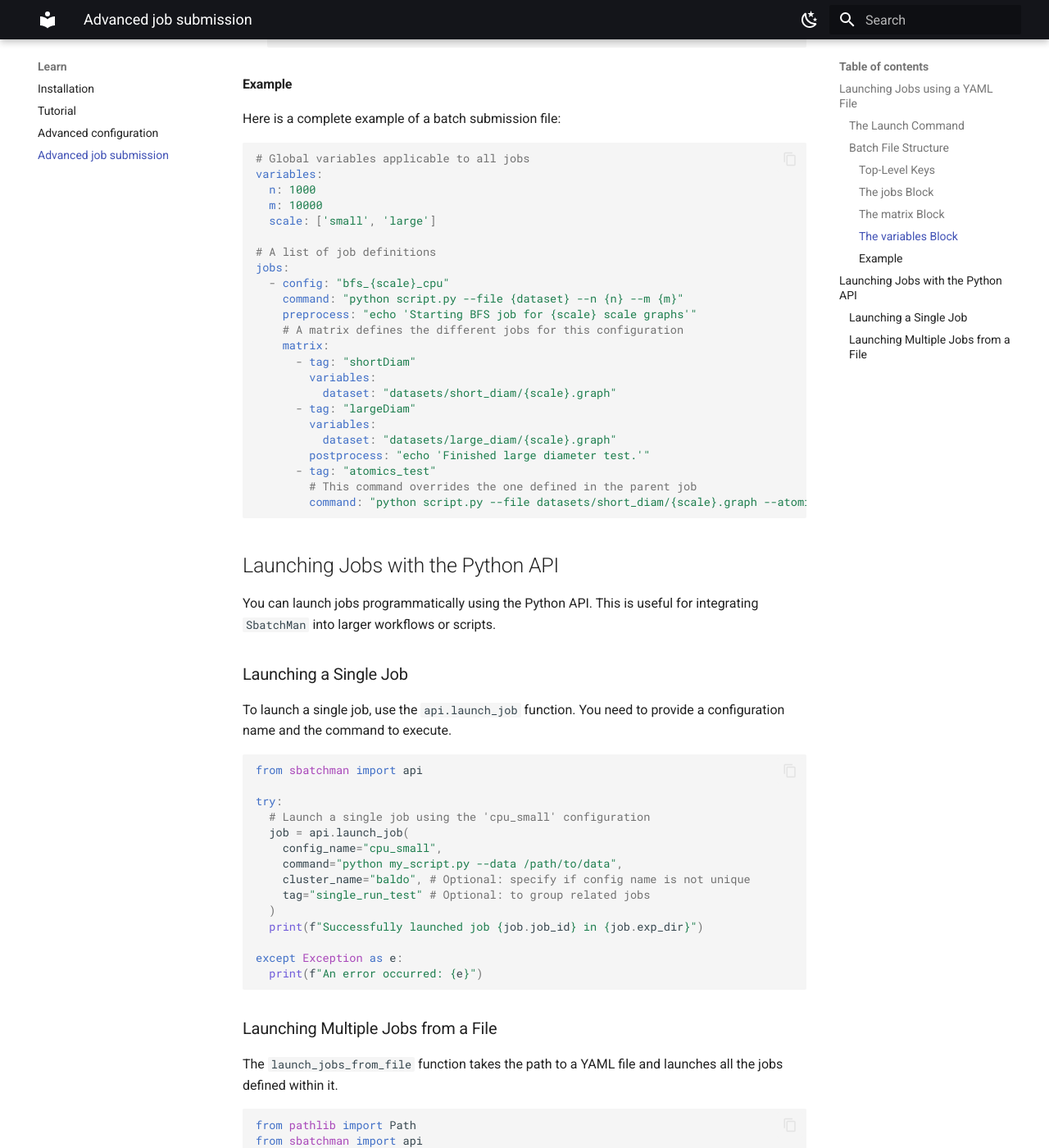
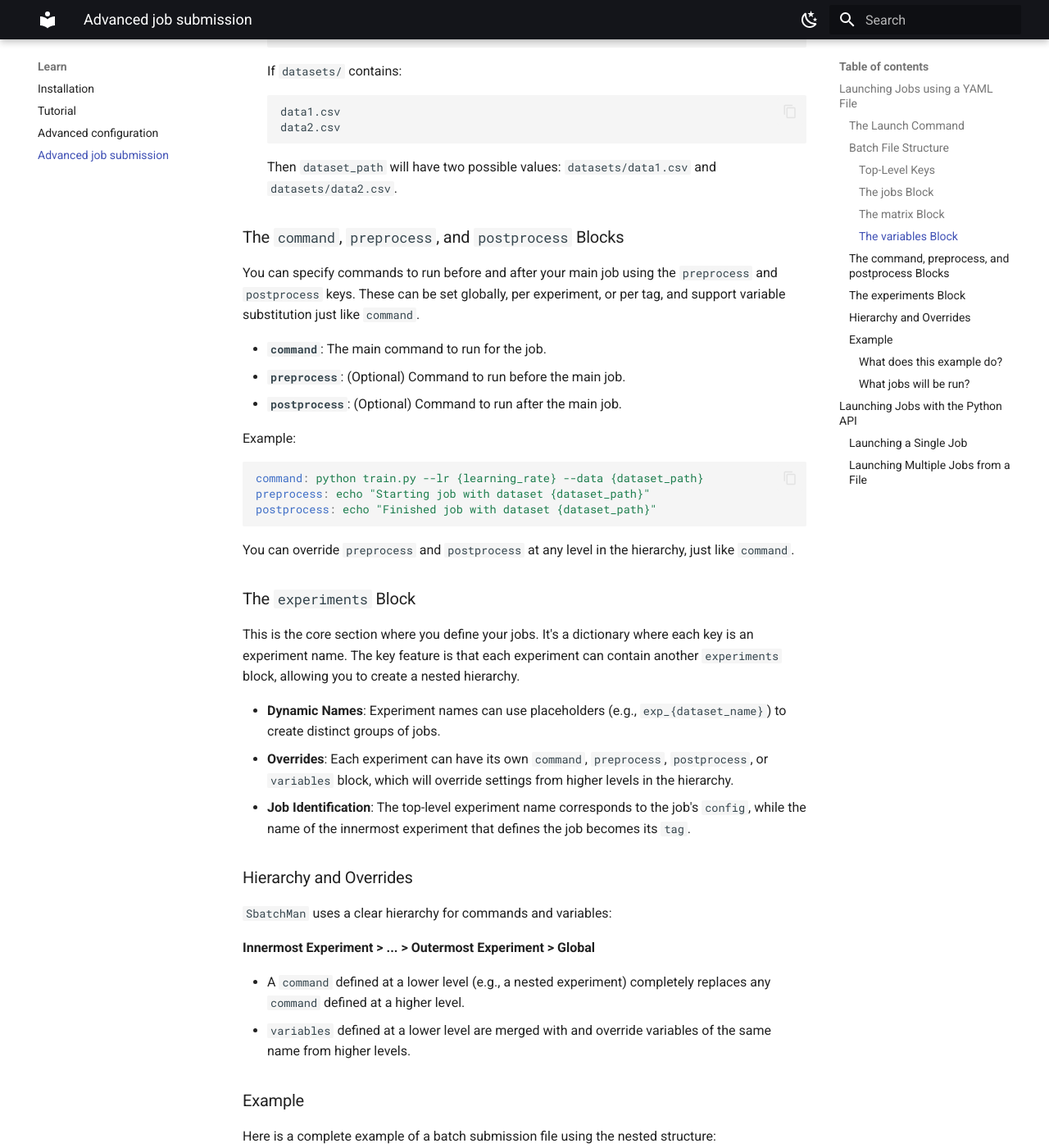
Before and after one commit to LorenzoPichetti/SbatchMan, an MkDocs documentation site: the page built from docs/learn/launching_jobs.md, in a window 1280 px wide and 1400 px high, scrolled down 2001 px. Shown: the whole window at 82% size. Built offline with MkDocs 1.6.1 and Material for MkDocs 9.7.7, drawn with Linux system fonts in a browser that asks for light colours; some of the changed text lies outside the part shown.

Commit message:
Add support for preprocess and postprocess commands in job configuration, variables in yaml tag, various fixes

````diff
--- a/docs/learn/launching_jobs.md
+++ b/docs/learn/launching_jobs.md
@@ -62,40 +62,137 @@ Variables can be defined in three ways:
     dataset_path: datasets.txt
   ```
 3.  **As a path to a directory:** `SbatchMan` will treat each file in the directory as a value for the variable.
-  ```yaml
-  variables:
-    dataset_path: datasets/
-  ```
+    ```yaml
+    variables:
+      dataset_path: datasets/
+    ```
+    If `datasets/` contains:
+    ```
+    data1.csv
+    data2.csv
+    ```
+    Then `dataset_path` will have two possible values: `datasets/data1.csv` and `datasets/data2.csv`.
 
-#### Example
+### The `command`, `preprocess`, and `postprocess` Blocks
 
-Here is a complete example of a batch submission file:
+You can specify commands to run before and after your main job using the `preprocess` and `postprocess` keys. These can be set globally, per experiment, or per tag, and support variable substitution just like `command`.
+
+- **`command`**: The main command to run for the job.
+- **`preprocess`**: (Optional) Command to run before the main job.
+- **`postprocess`**: (Optional) Command to run after the main job.
+
+Example:
 
 ```yaml
-# Global variables applicable to all jobs
+command: python train.py --lr {learning_rate} --data {dataset_path}
+preprocess: echo "Starting job with dataset {dataset_path}"
+postprocess: echo "Finished job with dataset {dataset_path}"
+```
+
+You can override `preprocess` and `postprocess` at any level in the hierarchy, just like `command`.
+
+### The `experiments` Block
+
+This is the core section where you define your jobs. It's a dictionary where each key is an experiment name. The key feature is that each experiment can contain another `experiments` block, allowing you to create a nested hierarchy.
+
+-   **Dynamic Names**: Experiment names can use placeholders (e.g., `exp_{dataset_name}`) to create distinct groups of jobs.
+-   **Overrides**: Each experiment can have its own `command`, `preprocess`, `postprocess`, or `variables` block, which will override settings from higher levels in the hierarchy.
+-   **Job Identification**: The top-level experiment name corresponds to the job's `config`, while the name of the innermost experiment that defines the job becomes its `tag`.
+
+### Hierarchy and Overrides
+
+`SbatchMan` uses a clear hierarchy for commands and variables:
+
+**Innermost Experiment > ... > Outermost Experiment > Global**
+
+-   A `command` defined at a lower level (e.g., a nested experiment) completely replaces any `command` defined at a higher level.
+-   `variables` defined at a lower level are merged with and override variables of the same name from higher levels.
+
+### Example
+
+Here is a complete example of a batch submission file using the nested structure:
+
+```yaml
 variables:
-  n: 1000
-  m: 10000
-  scale: ['small', 'large']
+  dataset: datasets/   # This is a directory; each file name will be used as a value
+  n: [100, 200]
+  m: [10, 20]
+  mode: modes.txt      # This is a file; each line is a value
 
-# A list of job definitions
+command: python run.py --input {dataset} --n {n} --m {m} --mode {mode}
+preprocess: echo "Preparing dataset {dataset}"
+postprocess: echo "Cleaning up after {dataset}"
+
 jobs:
-  - config: "bfs_{scale}_cpu"
-    command: "python script.py --file {dataset} --n {n} --m {m}"
-    preprocess: "echo 'Starting BFS job for {scale} scale graphs'"
-    # A matrix defines the different jobs for this configuration
-    matrix:
-      - tag: "shortDiam"
+  - config: exp_{n}_{m}
+    # Uses the global command and variables
+    config_jobs:
+      - tag: fast
         variables:
-          dataset: "datasets/short_diam/{scale}.graph"
-      - tag: "largeDiam"
+          mode: [fast]
+      - tag: slow
         variables:
-          dataset: "datasets/large_diam/{scale}.graph"
-        postprocess: "echo 'Finished large diameter test.'"
-      - tag: "atomics_test"
-        # This command overrides the one defined in the parent job
-        command: "python script.py --file datasets/short_diam/{scale}.graph --atomic"
+          mode: [slow]
+  - config: custom_exp_{dataset}
+    # Custom command and preprocess for config
+    command: python custom.py --file {dataset} --n {n}
+    preprocess: echo "Custom preprocess for config custom_exp_{dataset}"
+    # Custom variables for config
+    variables:
+      n: [300, 400]
+    config_jobs:
+      - tag: test
+        command: python custom.py --file {dataset} --n {n} --test
+        variables:
+          dataset: datasets/test/
 ```
+
+#### What does this example do?
+
+This YAML batch file demonstrates how to use SbatchMan to launch a large set of jobs with different parameters, including pre- and post-processing commands.
+
+- **Variables**:
+  - `dataset`: All files in the `datasets/` directory will be used as values.
+  - `n`: Takes values 100 and 200.
+  - `m`: Takes values 10 and 20.
+  - `mode`: All lines in `modes.txt` will be used as values.
+
+- **Global commands**:
+  - `command`: The main command template for all jobs.
+  - `preprocess`: Runs before each job, e.g., prints which dataset is being prepared.
+  - `postprocess`: Runs after each job, e.g., prints cleanup info.
+
+- **Experiments**:
+  - `exp_{n}_{m}`: For each combination of `n` and `m`, creates an experiment.
+    - Has two tags:
+      - `fast`: Sets `mode` to `fast`.
+      - `slow`: Sets `mode` to `slow`.
+  - `custom_exp_{dataset}`: For each dataset, creates a custom experiment with its own command and a sweep over `n` (300 and 400).
+    - Has a `test` tag that overrides the command and uses datasets from `datasets/test/`.
+
+#### What jobs will be run?
+
+- For each combination of:
+  - `n` in `[100, 200]`
+  - `m` in `[10, 20]`
+  - `dataset` in all files in `datasets/`
+  - `mode` in `[fast]` (for the `fast` tag) or `[slow]` (for the `slow` tag)
+
+  SbatchMan will generate jobs with:
+  - Preprocess: `echo "Preparing dataset {dataset}"`
+  - Command: `python run.py --input {dataset} --n {n} --m {m} --mode {mode}`
+  - Postprocess: `echo "Cleaning up after {dataset}"`
+
+- For each `custom_exp_{dataset}`:
+  - For each `dataset` in `datasets/` and each `n` in `[300, 400]`, a job is created with:
+    - Command: `python custom.py --file {dataset} --n {n}`
+    - Preprocess and postprocess as above (unless overridden).
+  - For the `test` tag, for each `dataset` in `datasets/test/`:
+    - Command: `python custom.py --file {dataset} --n {n} --test`
+    - Preprocess and postprocess as above (unless overridden).
+
+**In summary:**
+This file will launch jobs for every combination of the specified variables, with optional pre- and post-processing commands run before and after each job. You can override these commands at any level (global, experiment, or tag) to customize setup and cleanup for each job.
 
 ## Launching Jobs with the Python API
 
````
Also changed, not shown: 9 other files.
